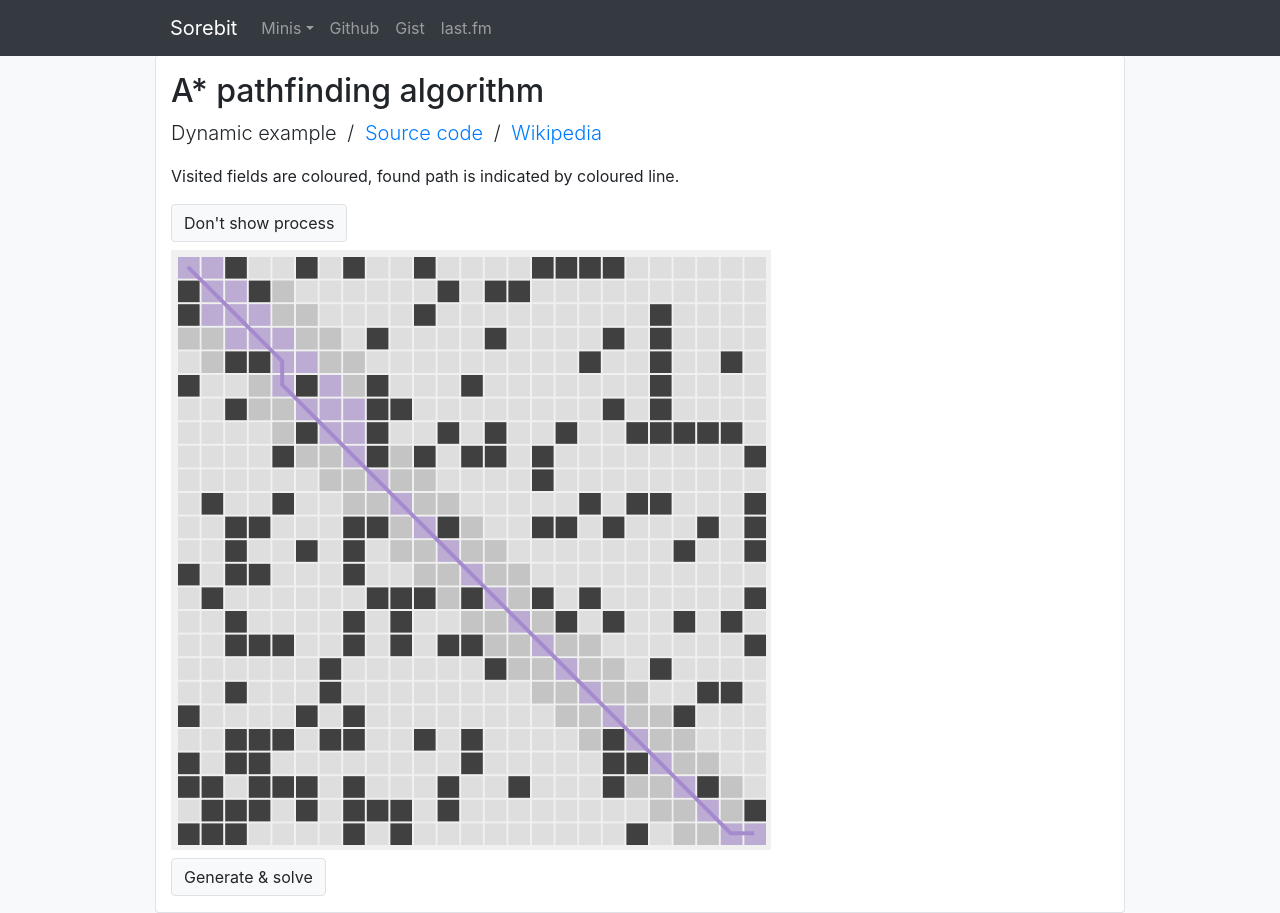
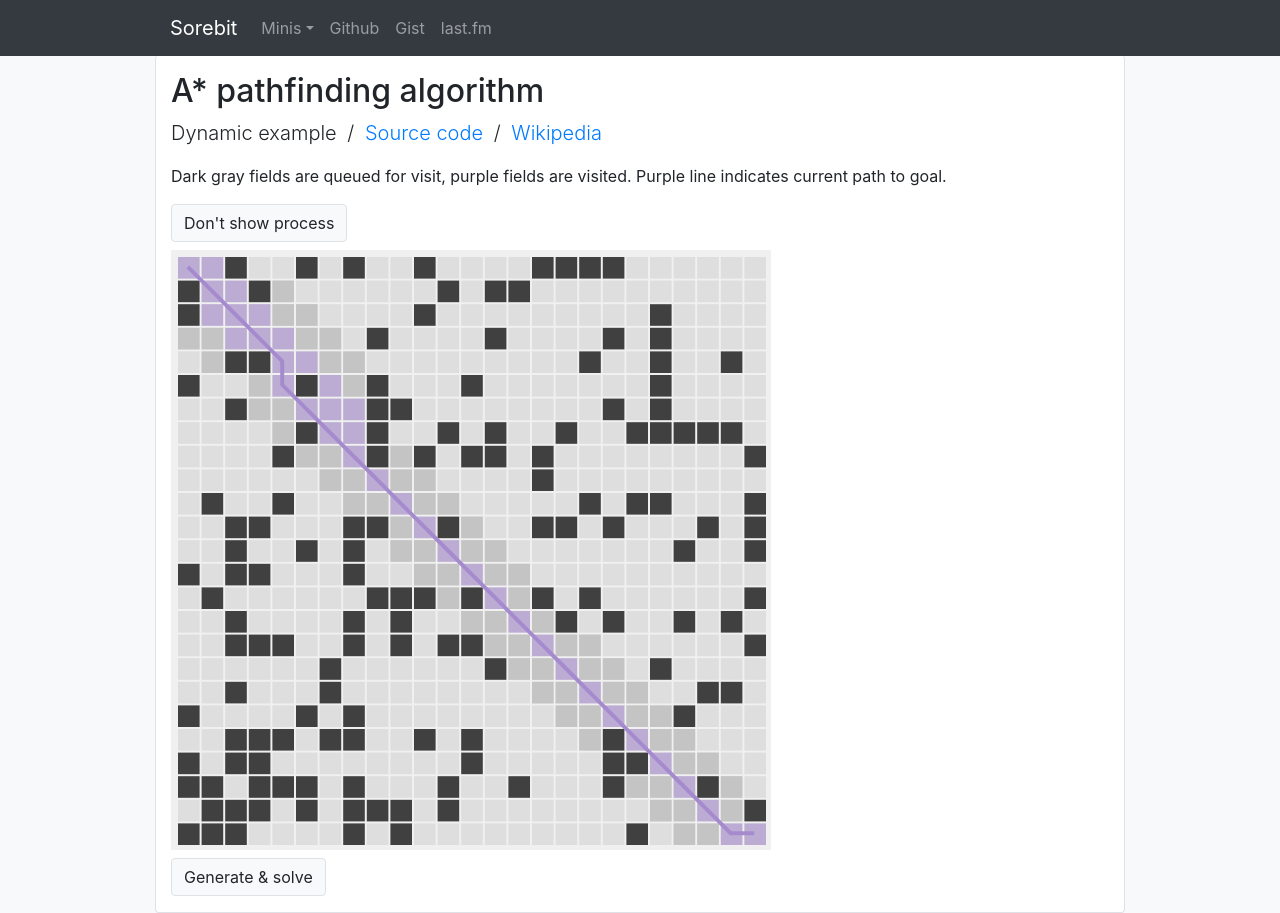
Before and after one commit to Sorebit/sorebit.github.io, a Jekyll site: the page built from mini/a-star/dynamic.html, in a window 1280 px wide. Built offline with Jekyll 4.4.1, drawn with Linux system fonts in a browser that asks for light colours; nearby versions of some CDN libraries.

Commit message:
Final description update

```diff
--- a/mini/a-star/dynamic.html
+++ b/mini/a-star/dynamic.html
@@ -11,7 +11,7 @@ title: A* - Dynamic
   <span class="separator"></span>
   <a href="https://en.wikipedia.org/wiki/A*_search_algorithm">Wikipedia</a>
 </p>
-<p>Visited fields are coloured, found path is indicated by coloured line.</p>
+<p>Dark gray fields are queued for visit, purple fields are visited. Purple line indicates current path to goal.</p>
 
 <div class="btn-group" role="group">
   <a class="btn btn-light border" href="static.html">Don't show process</a>
--- a/mini/a-star/static.html
+++ b/mini/a-star/static.html
@@ -11,7 +11,7 @@ title: A* - Static
   <span class="separator"></span>
   <a href="https://en.wikipedia.org/wiki/A*_search_algorithm">Wikipedia</a>
 </p>
-<p>Visited fields are coloured, found path is indicated by coloured line.</p>
+<p>Dark gray fields are queued for visit, purple fields are visited. Purple line indicates current path to goal.</p>
 
 <div class="btn-group" role="group">
   <a class="btn btn-light border" href="dynamic.html">Show process</a>
```
